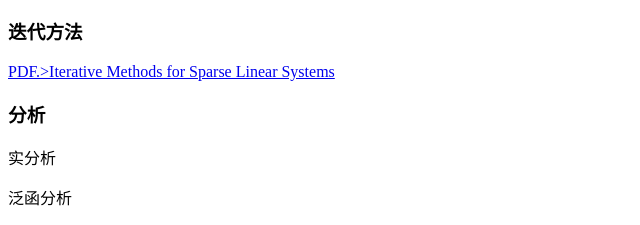
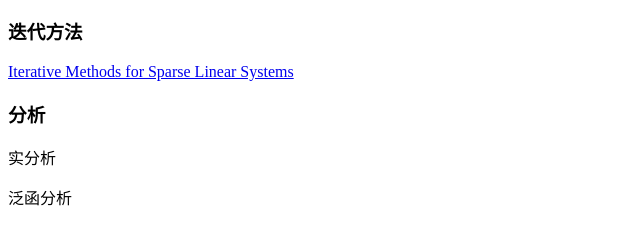
Before and after one commit to kanghao2022/Notes, a plain HTML site: page index.html in a window 1280 px wide. Shown: the part 967-1192 px from the top of the page, 0-640 px from the left. Drawn offline with Linux system fonts and the light colour scheme.

Commit message:
Update index.html

```diff
--- a/index.html
+++ b/index.html
@@ -36,7 +36,7 @@
 <hr>
 <h2>笔记</h2>
 <h3>迭代方法</h3>
-<p><a href="https://github.com/kanghao2022/Notes/blob/main/SaadBook20230127.pdf"target="_blank">PDF.>Iterative Methods for Sparse Linear Systems</a></p>
+<p><a href="https://github.com/kanghao2022/Notes/blob/main/SaadBook20230127.pdf" target="_blank">Iterative Methods for Sparse Linear Systems</a></p>
 
 <h3>分析</h3>
 <p>实分析</a></p>
```
